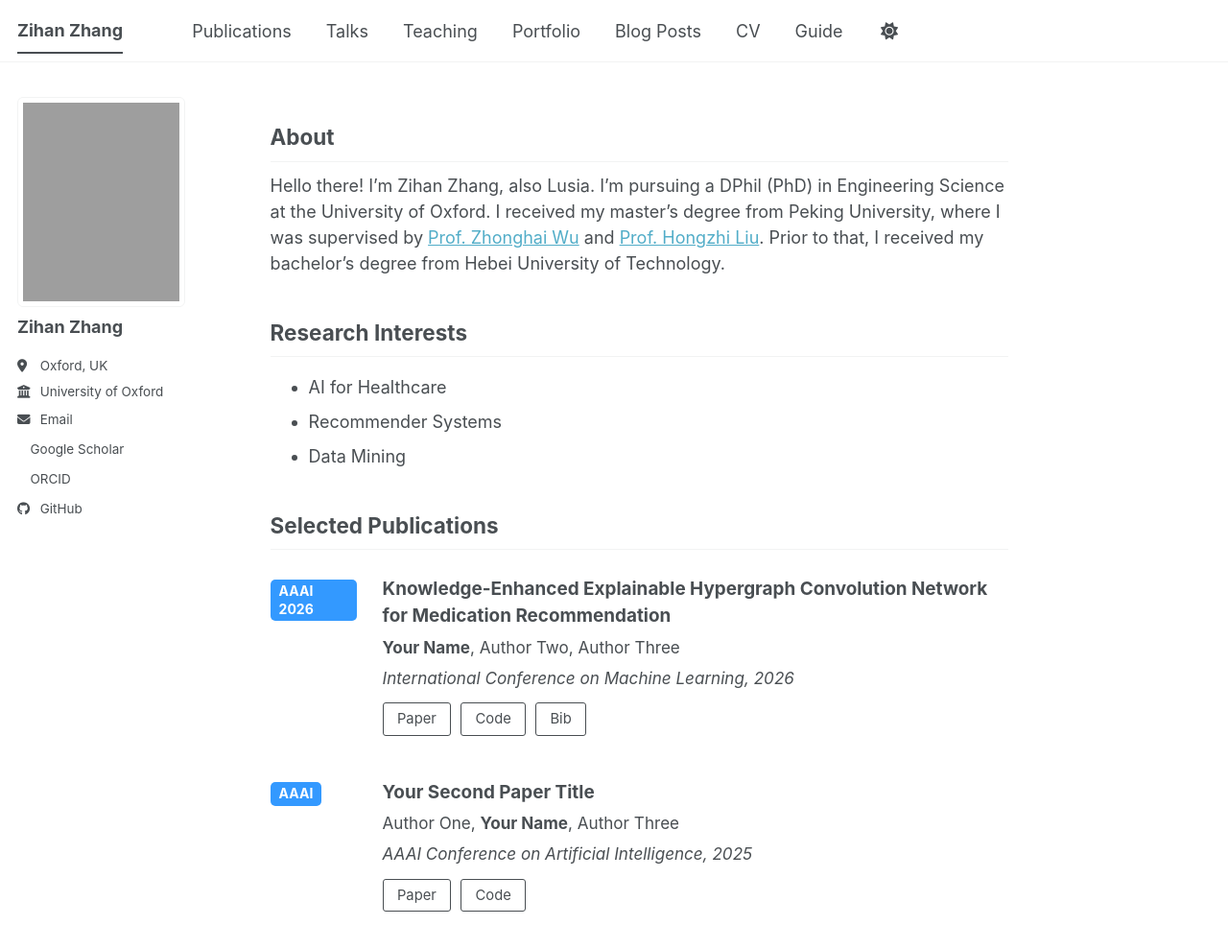
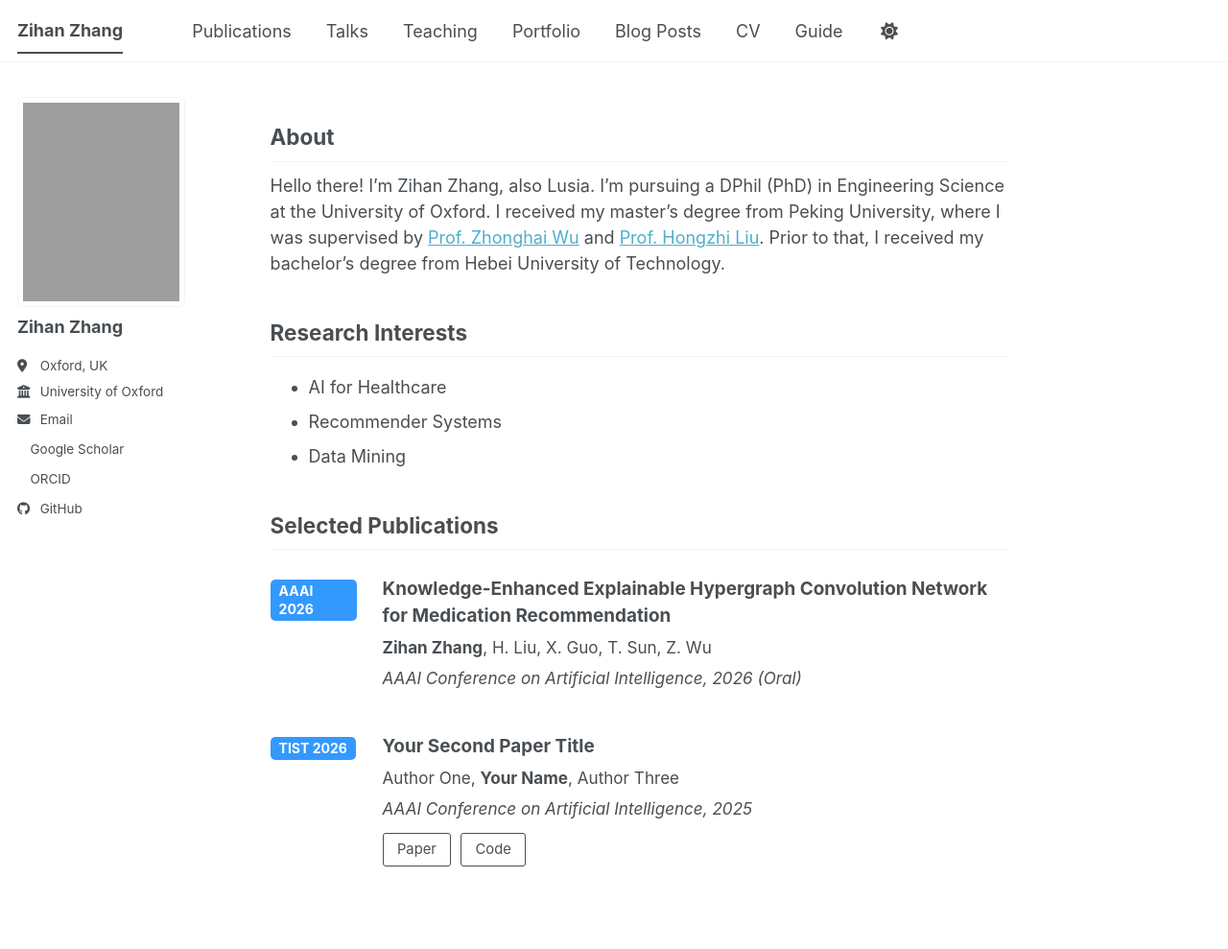
Before and after one commit to LusiaZ/LusiaZ.github.io, a Jekyll site: the page built from _pages/about.md, in a window 1280 px wide and 1076 px high. Shown: the top 989 px of the window at 96% size. Built offline with Jekyll 4.4.1, drawn with Linux system fonts in a browser that asks for light colours; a style sheet for code colours, icons or effects is not loaded.

Commit message:
Update about.md

```diff
--- a/_pages/about.md
+++ b/_pages/about.md
@@ -34,24 +34,18 @@ Hello there! I'm Zihan Zhang, also Lusia. I'm pursuing a DPhil (PhD) in Engineer
       </a>
 
       <p class="pub-authors">
-        <strong>Your Name</strong>, Author Two, Author Three
+        <strong>Zihan Zhang</strong>, H. Liu, X. Guo, T. Sun, Z. Wu
       </p>
 
       <p class="pub-venue">
-        International Conference on Machine Learning, 2026
+        AAAI Conference on Artificial Intelligence, 2026 (Oral)
       </p>
-
-      <div class="pub-links">
-        <a class="pub-button" href="论文链接" target="_blank">Paper</a>
-        <a class="pub-button" href="代码链接" target="_blank">Code</a>
-        <a class="pub-button" href="BibTeX链接" target="_blank">Bib</a>
-      </div>
     </div>
   </article>
 
 
   <article class="selected-pub">
-    <div class="pub-badge">AAAI</div>
+    <div class="pub-badge">TIST 2026</div>
 
     <div class="pub-info">
       <a class="pub-title"
```
